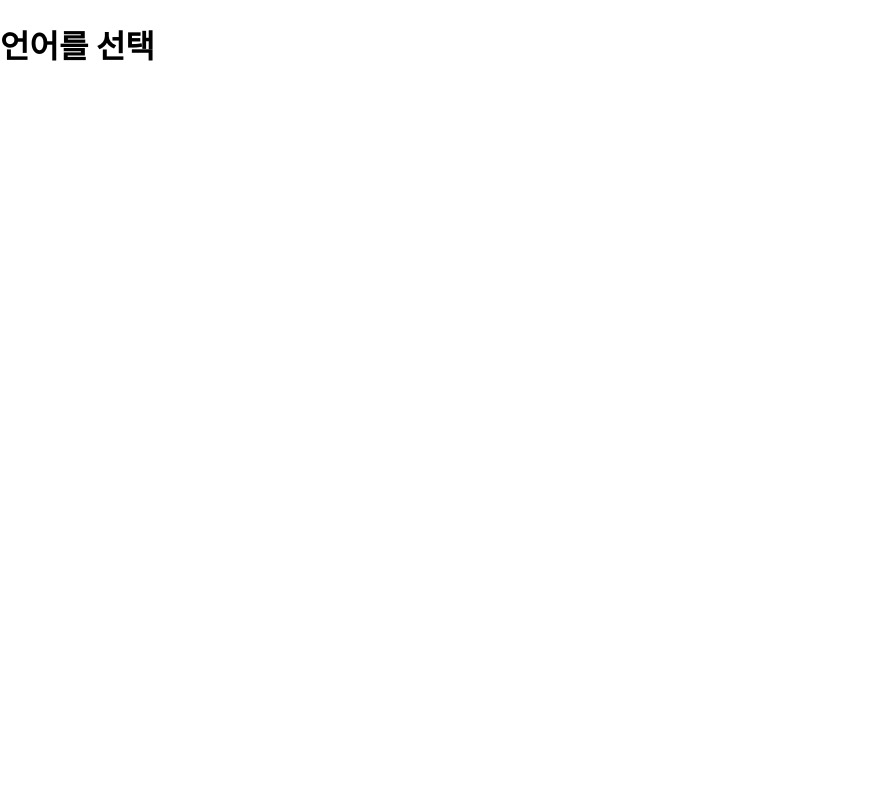
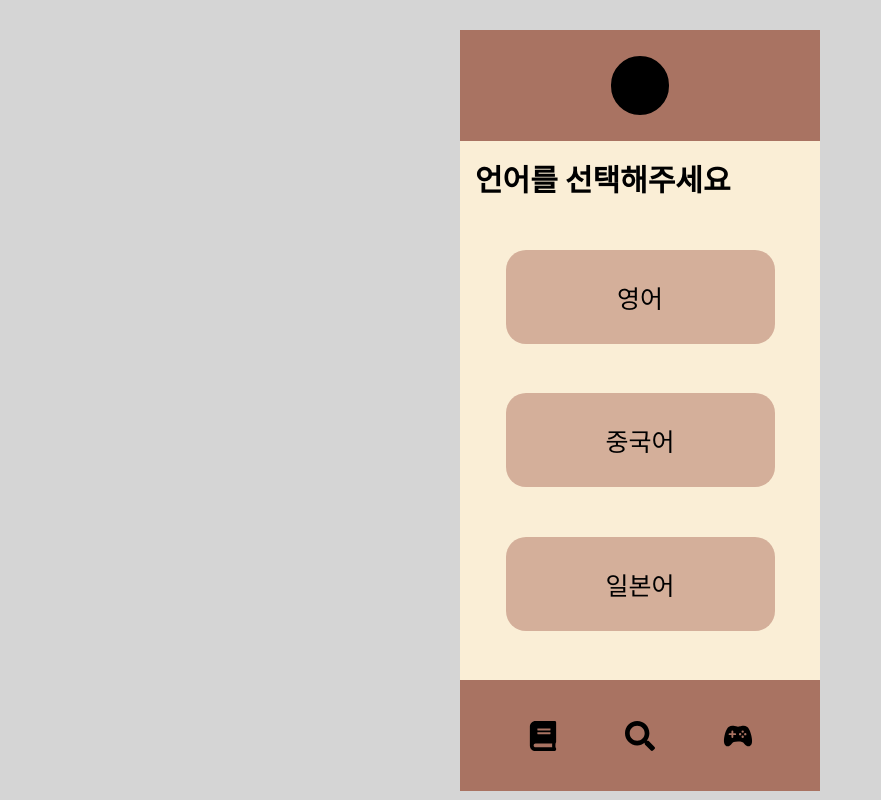
Before and after one commit to NamBaeDeop/VocaJam_FE, a React (Create React App) app: page / in a window 1280 px wide. Shown: the whole page, without its empty margins (0-881 px from the left). Built offline with nearby package versions, Linux system fonts and the light colour scheme.

Commit message:
메인 페이지 완성

```diff
--- a/package.json
+++ b/package.json
@@ -9,6 +9,7 @@
     "react": "^18.2.0",
     "react-dom": "^18.2.0",
     "react-icons": "^4.12.0",
+    "react-router-dom": "^6.20.0",
     "react-scripts": "5.0.1",
     "styled-components": "^6.1.1",
     "web-vitals": "^2.1.4"
--- /dev/null
+++ b/src/css/vocaMain.css
@@ -0,0 +1,35 @@
+* {
+  margin: 0;
+  padding: 0;
+}
+
+#root {
+  background-color: #faeed6;
+}
+
+.h1 {
+  margin-top: 15px;
+  margin-left: 15px;
+  font-size: 30px;
+  font-weight: bold;
+}
+
+.btn {
+  width: 360px;
+  height: 480px;
+  display: flex;
+  justify-content: space-evenly;
+  align-items: center;
+  flex-direction: column;
+}
+
+.en,
+.ch,
+.jp {
+  width: 269px;
+  height: 94px;
+  background-color: #d4af9a;
+  border: none;
+  border-radius: 20px;
+  font-size: 25px;
+}
--- a/src/index.js
+++ b/src/index.js
@@ -3,7 +3,10 @@ import ReactDOM from "react-dom/client";
 import "./index.css";
 // import App from "./App";
 import reportWebVitals from "./reportWebVitals";
+// import VocaMain from "./jsx/VocaMain/VocaMain";
+// import VocaAdd from "../src/jsx/VocaMain/VocaAdd";
 import VocaMain from "./jsx/VocaMain/VocaMain";
+// import { BrowserRouter } from "react-router-dom";
 
 const root = ReactDOM.createRoot(document.getElementById("root"));
 root.render(
--- /dev/null
+++ b/src/jsx/VocaMain/Voca.jsx
@@ -0,0 +1,38 @@
+import React, { useEffect, useState } from "react";
+
+export default function Voca() {
+  const [lang, setLang] = useState();
+  console.log(lang);
+
+  return (
+    <div className="content">
+      <p className="h1">언어를 선택해주세요</p>
+      <div className="btn">
+        <button
+          className="en"
+          onClick={(e) => {
+            setLang(e.target.className);
+          }}
+        >
+          영어
+        </button>
+        <button
+          className="ch"
+          onClick={(e) => {
+            setLang(e.target.className);
+          }}
+        >
+          중국어
+        </button>
+        <button
+          className="jp"
+          onClick={(e) => {
+            setLang(e.target.className);
+          }}
+        >
+          일본어
+        </button>
+      </div>
+    </div>
+  );
+}
--- a/src/jsx/VocaMain/VocaMain.jsx
+++ b/src/jsx/VocaMain/VocaMain.jsx
@@ -1,9 +1,15 @@
 import React from "react";
+import Header from "../default/Header";
+import Footer from "../default/Footer";
+import Voca from "../VocaMain/Voca";
+import "../../css/vocaMain.css";
 
 export default function VocaMain() {
   return (
-    <div>
-      <h1>언어를 선택</h1>
-    </div>
+    <>
+      <Header />
+      <Voca />
+      <Footer />
+    </>
   );
 }
```
Also changed, not shown: 1 other file (tests, documents, lock files or other folders).
